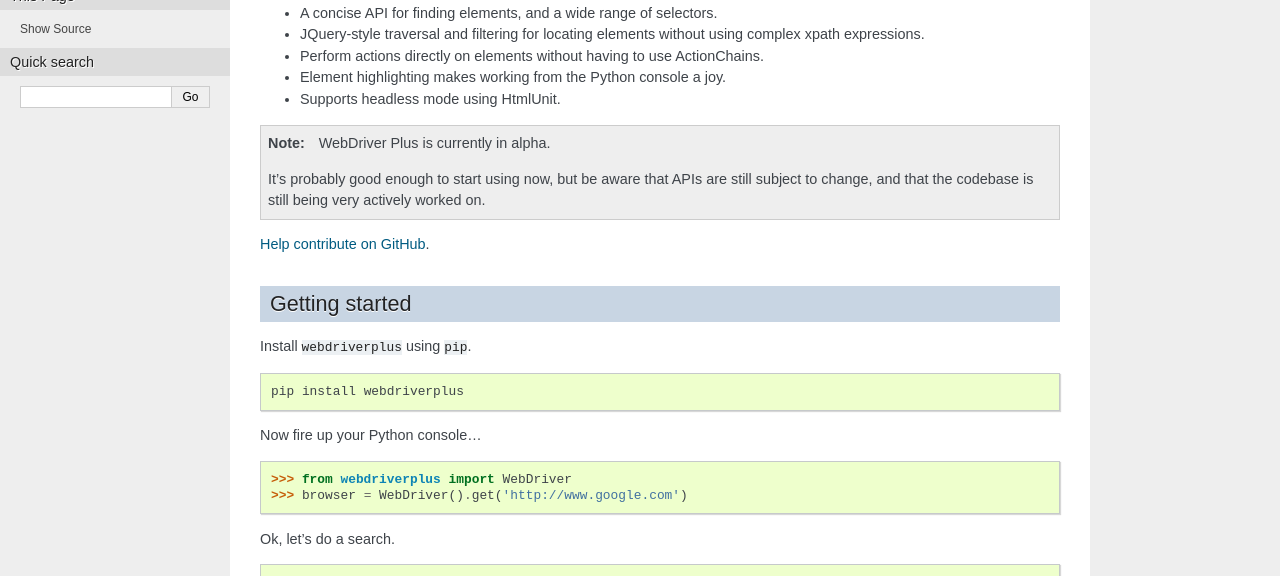
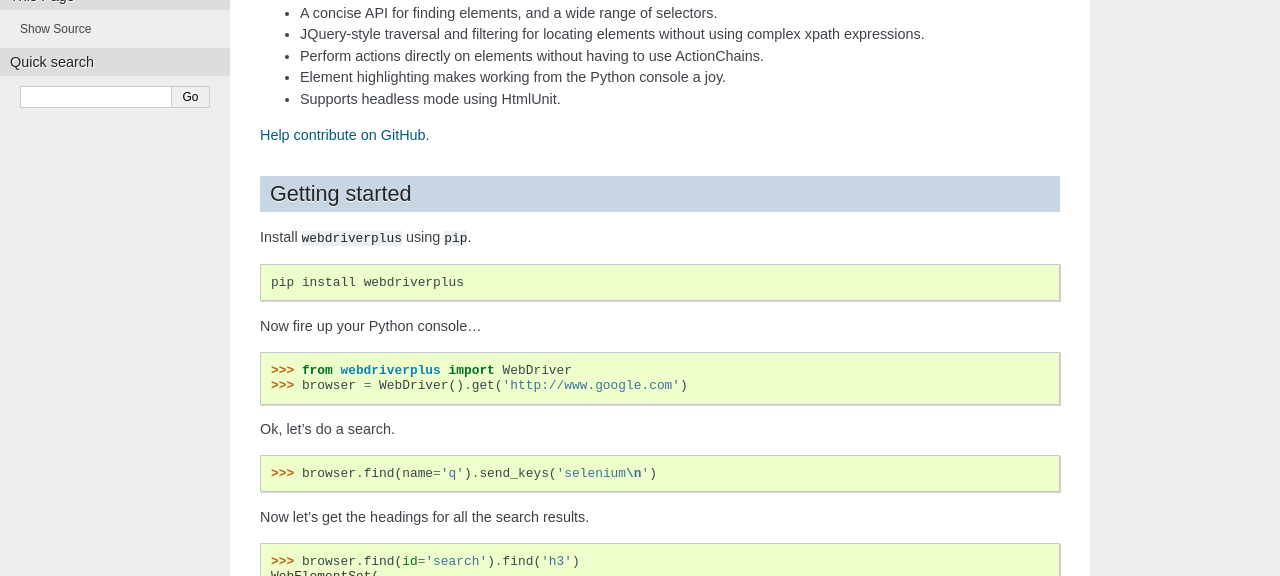
Before and after one commit to tomchristie/webdriverplus, a Sphinx documentation site: the page built from docs/index.rst, in a window 1280 px wide and 900 px high, cut to the strip 324-900 px from the top of the window. Built offline with Sphinx 7.4.7, drawn with Linux system fonts in a browser that asks for light colours.

```diff
--- a/docs/index.rst
+++ b/docs/index.rst
@@ -23,13 +23,6 @@ What's so great about WebDriver Plus?
 * Perform actions directly on elements without having to use ActionChains.
 * Element highlighting makes working from the Python console a joy.
 * Supports headless mode using HtmlUnit.
-
-.. note::
-    WebDriver Plus is currently in alpha.
-
-    It's probably good enough to start
-    using now, but be aware that APIs are still subject to change, and that
-    the codebase is still being very actively worked on.
 
 `Help contribute on GitHub <https://github.com/tomchristie/webdriverplus>`_.
 
--- a/webdriverplus/__init__.py
+++ b/webdriverplus/__init__.py
@@ -15,7 +15,7 @@ import subprocess
 import time
 import urllib2
 
-VERSION = (0, 0, 4, 'dev')
+VERSION = (0, 0, 4, 'final')
 
 assert(VERSION[3] in ('dev', 'final'))
 
```
